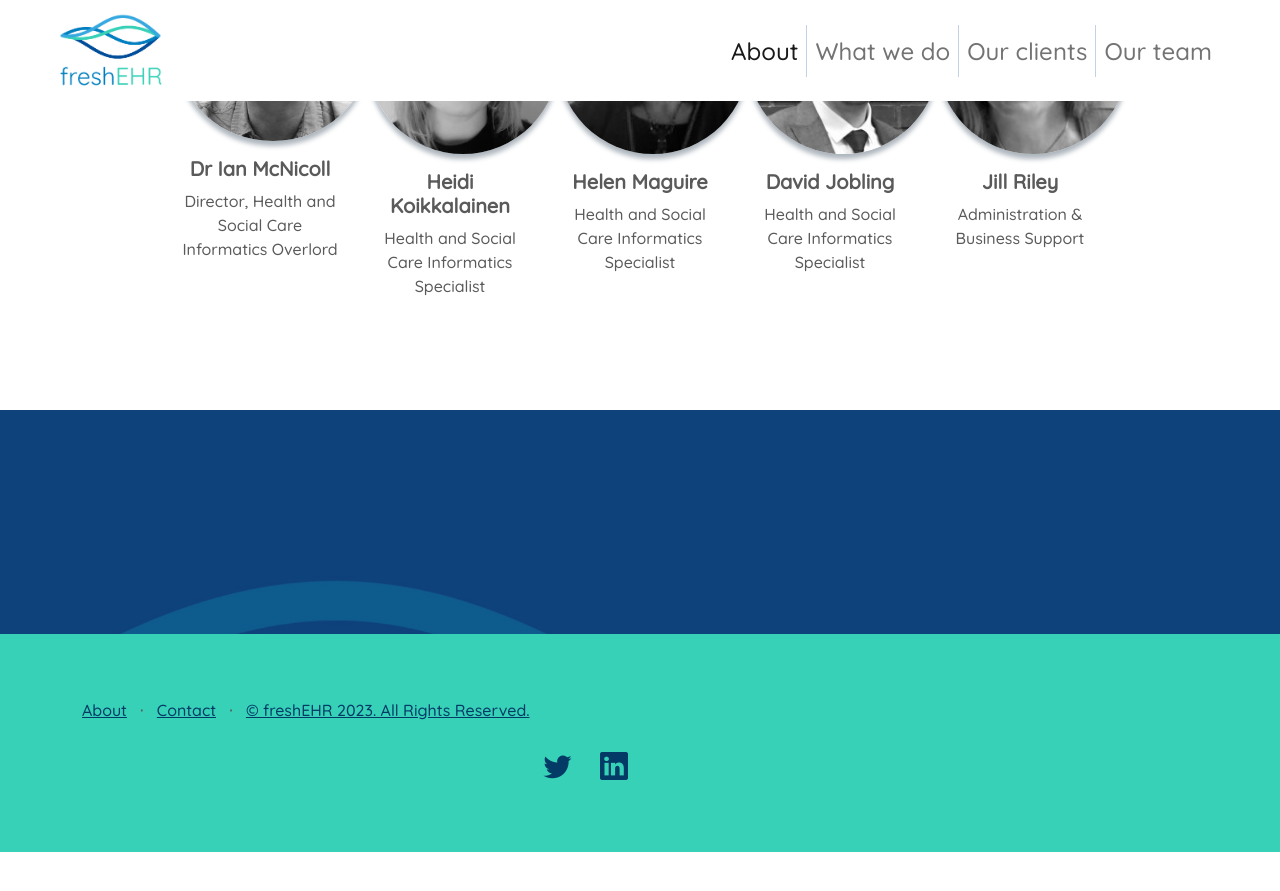
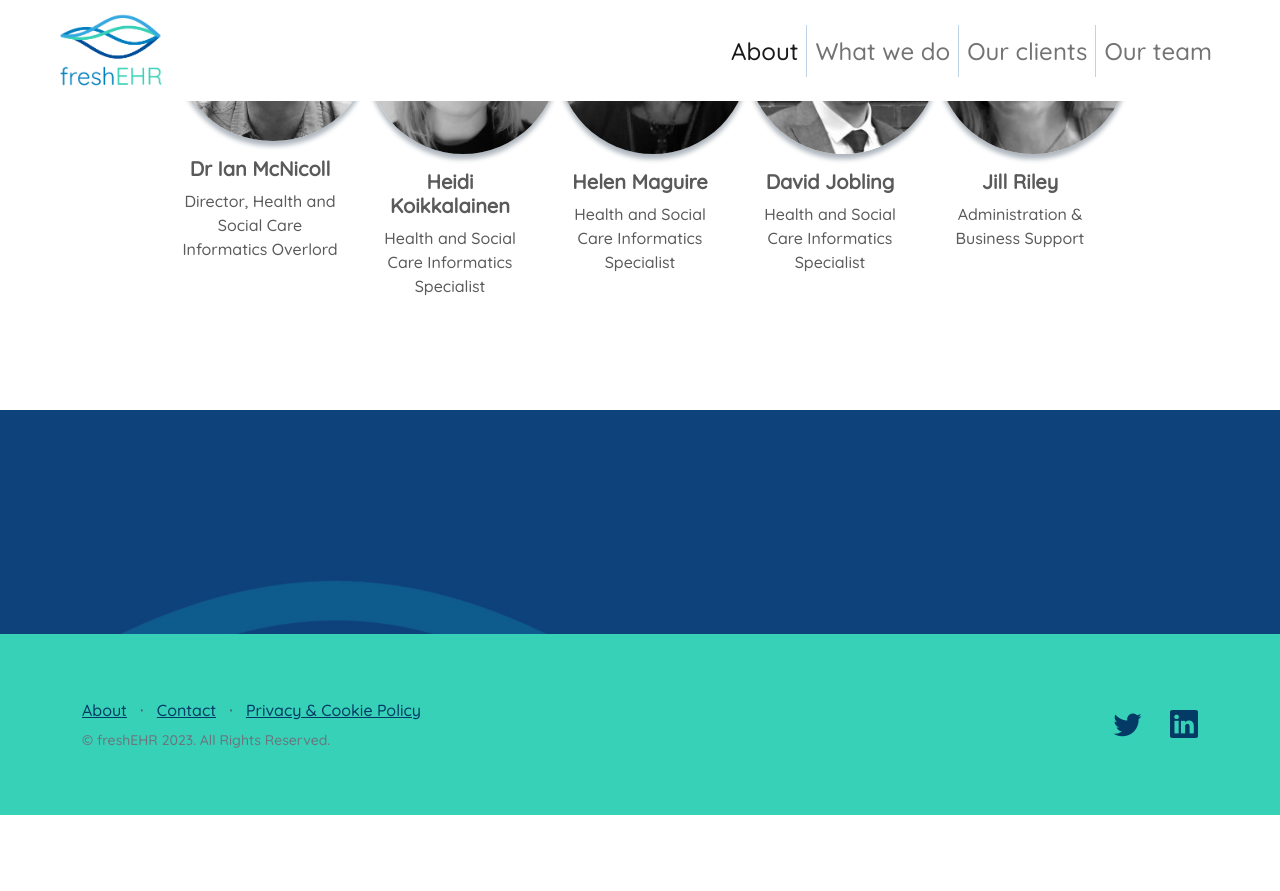
Before and after one commit to freshehrteam/freshehr-website, a Jekyll site: the page built from index.html, in a window 1280 px wide and 900 px high, scrolled down 3843 px. Shown: the top 891 px of the window. Built offline with Jekyll 4.4.1, drawn with Linux system fonts in a browser that asks for light colours; after the commit the page ends 4706 px from its top, so only the background shows below that.

Commit message:
Update footer.html

```diff
--- a/_includes/footer.html
+++ b/_includes/footer.html
@@ -56,7 +56,7 @@
                             <li class="list-inline-item">⋅</li>
                             <!--<li class="list-inline-item"><a href="#!">Terms of Use</a></li>
                             <li class="list-inline-item">⋅</li>-->
-                            <li class="list-inline-item"><a href="{{ /privacy/ }}>Privacy & Cookie Policy</a></li>
+                            <li class="list-inline-item"><a href="{{ /privacy/ }}"">Privacy & Cookie Policy</a></li>
                         </ul>
                         <p class="text-muted small mb-4 mb-lg-0">&copy; freshEHR 2023. All Rights Reserved.</p>
                     </div>
```
